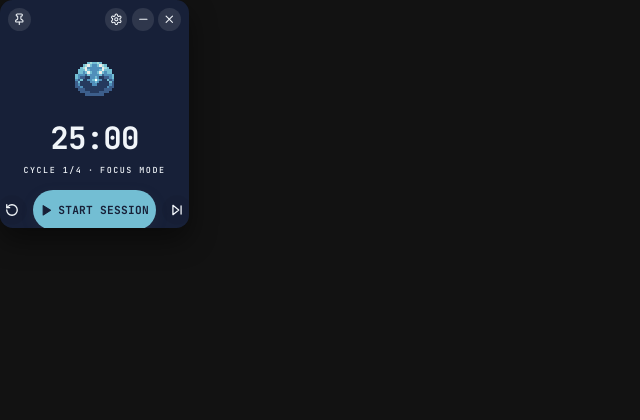
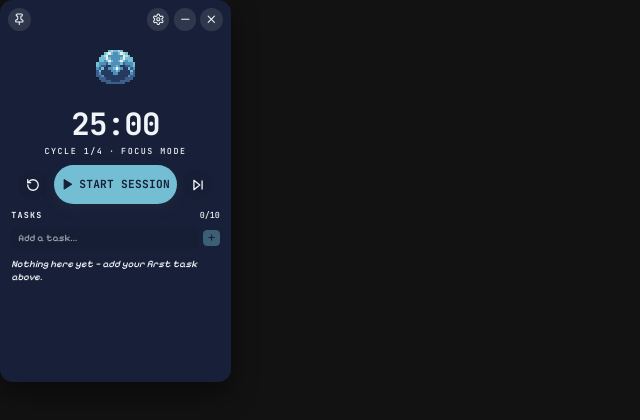
Before and after one commit to AlloEngel/slimy.doro, a React (Vite) app: page / in a window 1280 px wide. Shown: the top 420 px of the page, without its empty margins (0-640 px from the left). Built offline with nearby package versions, Linux system fonts and the light colour scheme; the HTML template or start-up script is replaced by a standard one.

Commit message:
change: new window size, components padding and gap, app-scale fix

```diff
--- a/src/App.tsx
+++ b/src/App.tsx
@@ -14,9 +14,9 @@ import { TitleBarControls } from "@/components/TitleBarControls";
 import { TodoList } from "@/components/TodoList";
 import { SettingsPanel } from "@/components/SettingsPanel";
 
-const NATIVE_WIDTH = 189;
-const NATIVE_HEIGHT_WITH_TODO = 228;
-const NATIVE_HEIGHT_WITHOUT_TODO = 189;
+const NATIVE_WIDTH = 231;
+const NATIVE_HEIGHT_WITH_TODO = 382;
+const NATIVE_HEIGHT_WITHOUT_TODO = 230;
 
 export default function App() {
     const hydrated = useAppStore((s) => s.hydrated);
@@ -24,6 +24,7 @@ export default function App() {
     const settings = useAppStore((s) => s.settings);
 
     const [settingsOpen, setSettingsOpen] = useState(false);
+
     const { pinned, togglePin, setPin } = useClickThrough();
     const handleDragStart = useWindowDrag();
 
@@ -33,13 +34,6 @@ export default function App() {
         void hydrate();
     }, [hydrate]);
 
-    /*
-     * Keep the native Tauri window synchronized with the visible
-     * 70%-scaled layout.
-     *
-     * This runs after hydration so the persisted To-Do preference
-     * determines the initial native height.
-     */
     useEffect(() => {
         if (!hydrated) return;
 
@@ -83,7 +77,7 @@ export default function App() {
                 {!settingsOpen && (
                     <div className="flex h-full w-full flex-col gap-2 px-4 pb-2 pt-8">
                         <div
-                            className={`flex flex-col items-center gap-1 ${
+                            className={`flex min-h-0 flex-col items-center gap-1 ${
                                 !settings.showTodo
                                     ? "flex-1 justify-center"
                                     : ""
--- a/src/components/SlimeStage.tsx
+++ b/src/components/SlimeStage.tsx
@@ -9,14 +9,17 @@ const DISPLAY_SCALE = 3.5; // 32px source frames -> ~112px on screen
 /** Preload every sheet once so switching states never shows a blank frame. */
 function useImageCache() {
   const cache = useRef<Map<string, HTMLImageElement>>(new Map());
+
   useEffect(() => {
     Object.values(SPRITE_ANIMATIONS).forEach((anim) => {
       if (cache.current.has(anim.src)) return;
+
       const img = new Image();
       img.src = anim.src;
       cache.current.set(anim.src, img);
     });
   }, []);
+
   return cache;
 }
 
@@ -31,21 +34,32 @@ export function SlimeStage() {
   const lastEvent = useAppStore((s) => s.lastEvent);
   const clearLastEvent = useAppStore((s) => s.clearLastEvent);
 
-  const [overlay, setOverlay] = useState<Extract<SlimeState, "jump" | "death"> | null>(null);
+  const [overlay, setOverlay] = useState<
+      Extract<SlimeState, "jump" | "death"> | null
+  >(null);
+
   const handledEventId = useRef<number | null>(null);
 
-  // Base state reflects what the pet does "at rest" for the current
-  // timer mode; one-shot overlay events (jump/death) briefly take over.
-  const baseState: SlimeState = !isRunning ? "idle" : mode === "focus" ? "walk" : "sleep";
+  const baseState: SlimeState =
+      !isRunning
+          ? "idle"
+          : mode === "focus"
+              ? "walk"
+              : "sleep";
 
   useEffect(() => {
     if (!lastEvent || lastEvent.id === handledEventId.current) return;
+
     handledEventId.current = lastEvent.id;
     setOverlay(lastEvent.kind);
   }, [lastEvent]);
 
   const activeState = overlay ?? baseState;
-  const config = useMemo(() => resolveAnimation(activeState), [activeState]);
+
+  const config = useMemo(
+      () => resolveAnimation(activeState),
+      [activeState],
+  );
 
   const handleComplete = () => {
     if (overlay) {
@@ -54,7 +68,11 @@ export function SlimeStage() {
     }
   };
 
-  const { frameIndex } = useSpriteAnimation(config, handleComplete);
+  const { frameIndex } = useSpriteAnimation(
+      config,
+      handleComplete,
+  );
+
   const imageCache = useImageCache();
   const canvasRef = useRef<HTMLCanvasElement>(null);
 
@@ -62,15 +80,27 @@ export function SlimeStage() {
 
   useEffect(() => {
     const canvas = canvasRef.current;
+
     if (!canvas) return;
+
     const ctx = canvas.getContext("2d");
+
     if (!ctx) return;
+
     const img = imageCache.current.get(config.src);
+
     if (!img) return;
 
     const draw = () => {
       ctx.imageSmoothingEnabled = false;
-      ctx.clearRect(0, 0, canvas.width, canvas.height);
+
+      ctx.clearRect(
+          0,
+          0,
+          canvas.width,
+          canvas.height,
+      );
+
       ctx.drawImage(
           img,
           frameIndex * config.frameSize,
@@ -95,23 +125,37 @@ export function SlimeStage() {
   const particles = useZzzParticles(isSleeping);
 
   return (
-    <div className="relative flex items-center justify-center" style={{ width: size, height: size + 28 }}>
+      <div
+          className="relative flex shrink-0 items-center justify-center"
+          style={{
+            width: size,
+            height: size + 8,
+          }}
+      >
         {particles.map((p) => (
             <span
                 key={p.id}
                 className="pointer-events-none absolute select-none font-display text-[10px] text-slime-500 animate-float-up"
-          style={{ top: 6, left: `calc(50% + ${p.offset}px)` }}
+                style={{
+                  top: 2,
+                  left: `calc(50% + ${p.offset}px)`,
+                }}
                 aria-hidden
             >
           z
         </span>
         ))}
+
         <canvas
             ref={canvasRef}
             width={size}
             height={size}
             className="pixelated"
-        style={{ width: size, height: size, marginTop: 20 }}
+            style={{
+              width: size,
+              height: size,
+              marginTop: 8,
+            }}
             role="img"
             aria-label={`Slime companion, currently ${activeState}`}
         />
@@ -129,16 +173,30 @@ function useZzzParticles(active: boolean): ZzzParticle[] {
       setParticles([]);
       return;
     }
+
     const spawn = () => {
       const id = ++counter.current;
       const offset = 10 + Math.random() * 12;
-      setParticles((prev) => [...prev.slice(-4), { id, offset }]);
+
+      setParticles((prev) => [
+        ...prev.slice(-4),
+        { id, offset },
+      ]);
+
       window.setTimeout(() => {
-        setParticles((prev) => prev.filter((p) => p.id !== id));
+        setParticles((prev) =>
+            prev.filter((p) => p.id !== id),
+        );
       }, 1400);
     };
+
     spawn();
-    const interval = window.setInterval(spawn, 1800);
+
+    const interval = window.setInterval(
+        spawn,
+        1800,
+    );
+
     return () => window.clearInterval(interval);
   }, [active]);
 
--- a/src/components/TimerDisplay.tsx
+++ b/src/components/TimerDisplay.tsx
@@ -22,13 +22,18 @@ export function TimerDisplay() {
   const isRunning = useAppStore((s) => s.isRunning);
   const mode = useAppStore((s) => s.mode);
   const cycle = useAppStore((s) => s.cycle);
-  const cyclesTarget = useAppStore((s) => s.settings.timer.cyclesBeforeLongBreak);
+  const cyclesTarget = useAppStore(
+      (s) => s.settings.timer.cyclesBeforeLongBreak,
+  );
   const startPause = useAppStore((s) => s.startPause);
   const resetSession = useAppStore((s) => s.resetSession);
   const skipSession = useAppStore((s) => s.skipSession);
 
   return (
-    <div className="flex w-full flex-col items-center gap-4" data-no-drag>
+      <div
+          className="flex w-full flex-col items-center gap-2"
+          data-no-drag
+      >
         <div className="font-mono text-[44px] font-bold leading-none tracking-tight tabular-nums text-current">
           {formatTime(secondsLeft)}
         </div>
@@ -37,15 +42,17 @@ export function TimerDisplay() {
       <span>
         Cycle {cycle}/{cyclesTarget}
       </span>
+
           <span aria-hidden>&middot;</span>
+
           <span>{MODE_LABEL[mode]}</span>
         </div>
 
-      <div className="mt-1 flex items-center gap-2">
+        <div className="mt-1 flex items-center gap-2 px-3">
           <button
               type="button"
               onClick={resetSession}
-          className="flex h-11 w-11 items-center justify-center rounded-full bg-black/5 text-current transition hover:bg-black/10 active:scale-95"
+              className="flex h-11 w-11 shrink-0 items-center justify-center rounded-full bg-black/5 text-current transition hover:bg-black/10 active:scale-95"
               aria-label="Cancel and reset session"
               title="Cancel session"
           >
@@ -58,14 +65,19 @@ export function TimerDisplay() {
               className="flex h-14 w-44 shrink-0 items-center justify-center gap-2 whitespace-nowrap rounded-full bg-[var(--accent)] font-mono text-base font-bold uppercase tracking-wide text-[var(--on-accent)] shadow-[0_6px_16px_rgba(51,59,77,0.28)] transition hover:brightness-110 active:scale-[0.98]"
               aria-label={isRunning ? "Pause session" : "Start session"}
           >
-          {isRunning ? <Pause size={18} fill="currentColor" /> : <Play size={18} fill="currentColor" />}
+            {isRunning ? (
+                <Pause size={18} fill="currentColor" />
+            ) : (
+                <Play size={18} fill="currentColor" />
+            )}
+
             {isRunning ? "Pause" : "Start Session"}
           </button>
 
           <button
               type="button"
               onClick={skipSession}
-          className="flex h-11 w-11 items-center justify-center rounded-full bg-black/5 text-current transition hover:bg-black/10 active:scale-95"
+              className="flex h-11 w-11 shrink-0 items-center justify-center rounded-full bg-black/5 text-current transition hover:bg-black/10 active:scale-95"
               aria-label="Skip to next session"
               title="Skip session"
           >
--- a/src/index.css
+++ b/src/index.css
@@ -44,14 +44,14 @@ body,
  * exactly the 189px native window.
  */
 .app-scale {
-  width: 270px;
-  height: 326px;
+  width: 330px;
+  height: 546px;
   zoom: 0.7;
 }
 
 .app-scale-no-todo {
-  width: 270px;
-  height: 270px;
+  width: 330px;
+  height: 329px;
   zoom: 0.7;
 }
 
```
Lines whose indentation alone changed are shown as unchanged.
